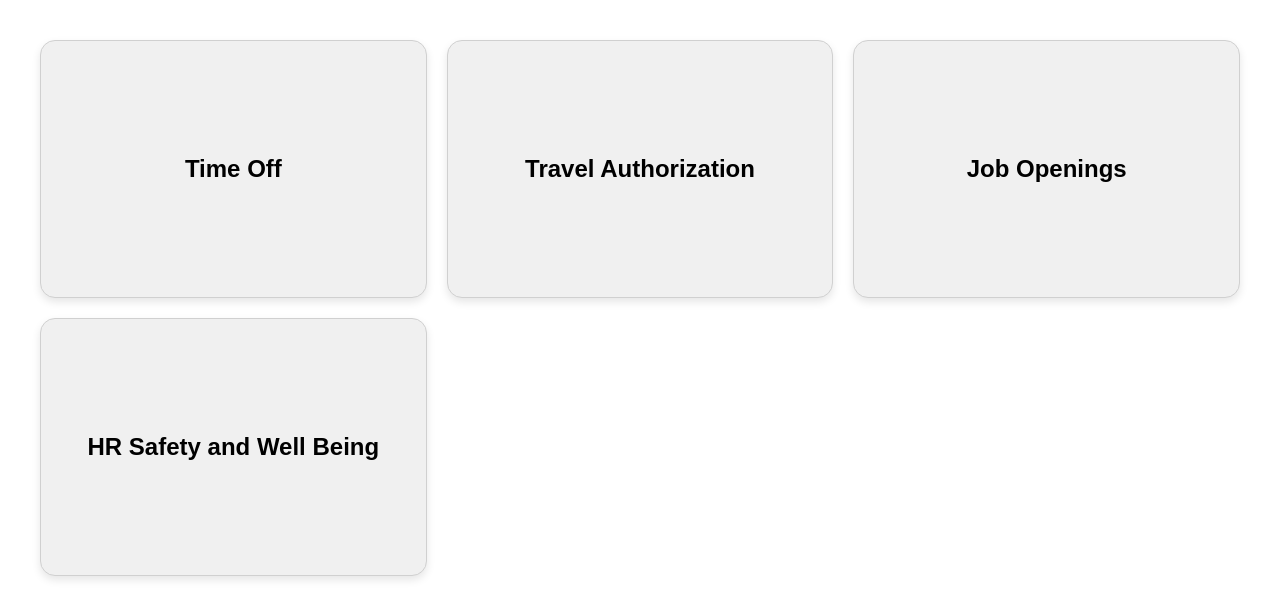
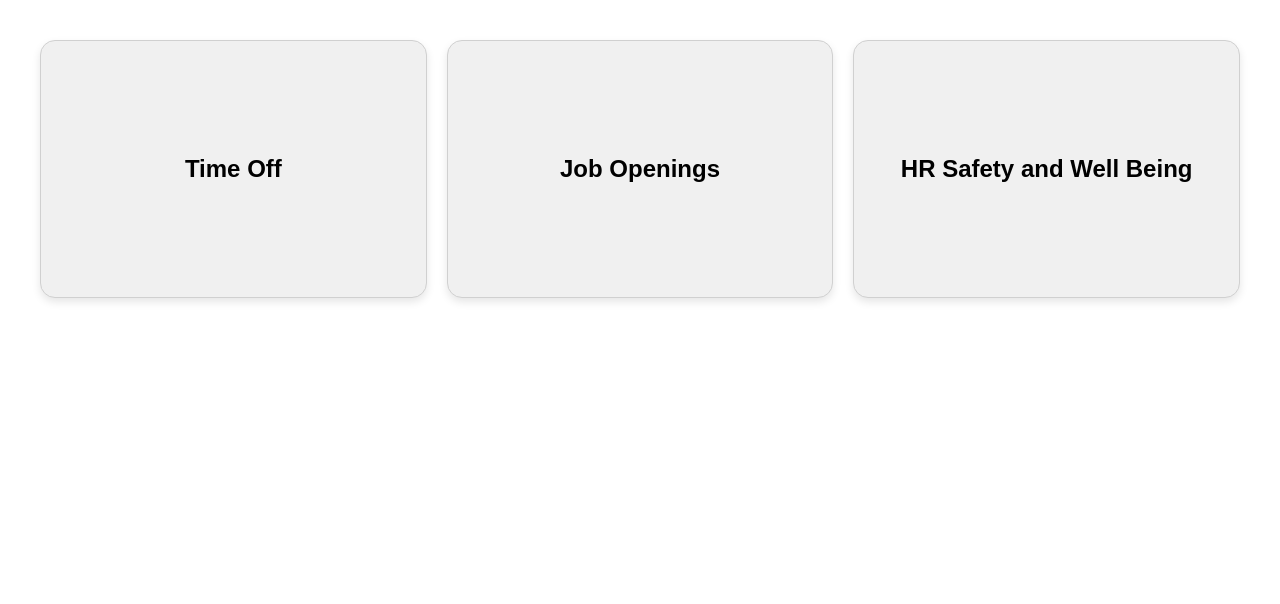
Before and after one commit to uiowaSEP2024/003_MAGNA, a Django app: page /home in a window 1280 px wide. Shown: the part 218-822 px from the top of the page. After the commit the page ends 520 px from the top, so only its background shows below. Run offline with Django 4.2, Linux system fonts and the light colour scheme; a user stored in the database is signed in.

Commit message:
WIP: Removed travel auth button on homepage for the demo

```diff
--- a/home/templates/home.html
+++ b/home/templates/home.html
@@ -38,11 +38,11 @@
                     <h2>Time Off</h2>
                 </div>
             </a>
-            <a href="/travel-auth" class="card-link" id="travel_auth">
-                <div class="card">
-                    <h2>Travel Authorization</h2>
-                </div>
-            </a>
+<!--            <a href="/travel-auth" class="card-link" id="travel_auth">-->
+<!--                <div class="card">-->
+<!--                    <h2>Travel Authorization</h2>-->
+<!--                </div>-->
+<!--            </a>-->
             <div class="card">
                 <h2>Job Openings</h2>
             </div>
```
